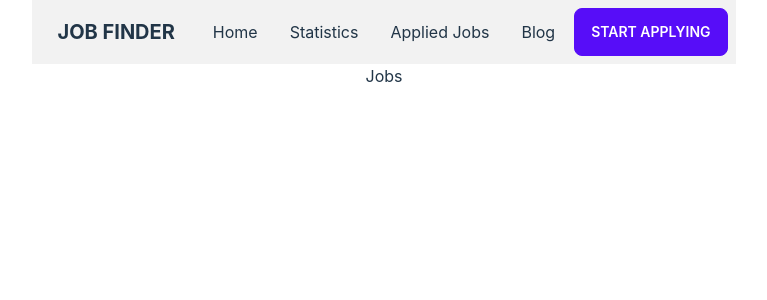
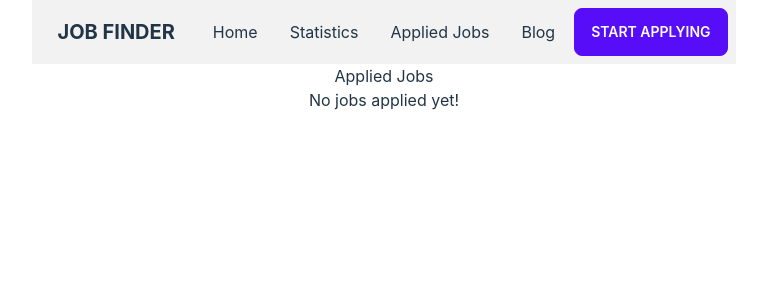
Before and after one commit to ArefinShaon/job-hunting, a React (Vite) app: page /appliedJobs in a window 1280 px wide. Shown: the top 300 px of the page, without its empty margins (316-1083 px from the left). Built offline with nearby package versions, Linux system fonts and the light colour scheme.

Commit message:
added to local storage

```diff
--- a/src/components/ApplyJobs/ApplyJobs.jsx
+++ b/src/components/ApplyJobs/ApplyJobs.jsx
@@ -1,11 +1,33 @@
-import React from 'react';
+import React, { useState, useEffect } from "react";
 
-const ApplyJobs = () => {
-    return (
-        <div>
-            <h2>Jobs</h2>
-        </div>
-    );
+const AppliedJobs = () => {
+  const [appliedJobs, setAppliedJobs] = useState([]);
+
+  useEffect(() => {
+    const storedJobs = localStorage.getItem("job");
+    if (storedJobs) {
+      setAppliedJobs(JSON.parse(storedJobs));
+    }
+  }, []);
+
+  return (
+    <div>
+      <h2>Applied Jobs</h2>
+      {appliedJobs.length > 0 ? (
+        <ul>
+          {appliedJobs.map((job) => (
+            <li key={job.id}>
+              <h3>{job.job_title}</h3>
+              <p>{job.company_name}</p>
+              <p>{job.location}</p>
+            </li>
+          ))}
+        </ul>
+      ) : (
+        <p>No jobs applied yet!</p>
+      )}
+    </div>
+  );
 };
 
-export default ApplyJobs;
+export default AppliedJobs;
--- a/src/components/JobDetails/JobDetails.jsx
+++ b/src/components/JobDetails/JobDetails.jsx
@@ -16,6 +16,11 @@ const JobDetails = () => {
     fetchJobDetails();
   }, [id]);
 
+  const handleApplyNowClick = () => {
+   localStorage.setItem("job", JSON.stringify(job));
+    alert("Job applied successfully!");
+  };
+
   return (
     <div>
       {job ? (
@@ -25,26 +30,40 @@ const JobDetails = () => {
           </div>
           <div className="md:flex mt-24 gap-12 ">
             <div className=" md:w-9/12 px-12 text-start">
-                          <p><span className="font-bold">Job Description:</span>{job.job_description }</p>
-                          <p className="pt-12"><span className="font-bold ">Job Responsibility:</span>{job.job_responsibility }</p>
-                          <p className="pt-12"><span className="font-bold ">Educational Requirements:</span><br />{job.educational_requirements }</p>
-                          <p className="pt-12 pb-12"><span className="font-bold ">Experiences:</span><br />{job.experiences }</p>
+              <p>
+                <span className="font-bold">Job Description:</span>
+                {job.job_description}
+              </p>
+              <p className="pt-12">
+                <span className="font-bold ">Job Responsibility:</span>
+                {job.job_responsibility}
+              </p>
+              <p className="pt-12">
+                <span className="font-bold ">Educational Requirements:</span>
+                <br />
+                {job.educational_requirements}
+              </p>
+              <p className="pt-12 pb-12">
+                <span className="font-bold ">Experiences:</span>
+                <br />
+                {job.experiences}
+              </p>
             </div>
             <div>
-                          <div  className="md:w-96 h-96 bg-base-200 md:text-start p-6">
+              <div className="md:w-96 h-96 bg-base-200 md:text-start p-6">
                 <h3 className="text-xl font-bold">Job Details</h3>
                 <hr />
                 <p className="pt-6"> Salary:{job.salary}</p>
                 <p className="pt-2 pb-6">Job Title:{job.job_title}</p>
                 <h3 className="text-xl font-bold pb-4">Contact Information</h3>
                 <hr />
-                              <p className="py-2">Phone:{job.contact_information.phone }</p>
-                              <p>Email:{ job.contact_information.email}
-                              </p>
+                <p className="py-2">Phone:{job.contact_information.phone}</p>
+                <p>Email:{job.contact_information.email}</p>
                 <p className="py-2">Address:{job.contact_information.address}</p>
-
               </div>
-                          <button className="btn-primary mt-6 mb-6">Apply Now</button>
+              <button className="btn-primary mt-6 mb-6" onClick={handleApplyNowClick}>
+                Apply Now
+              </button>
             </div>
           </div>
         </div>
```
Lines whose indentation alone changed are shown as unchanged.
